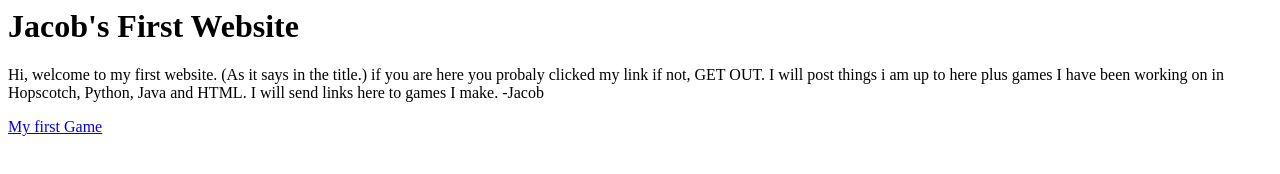
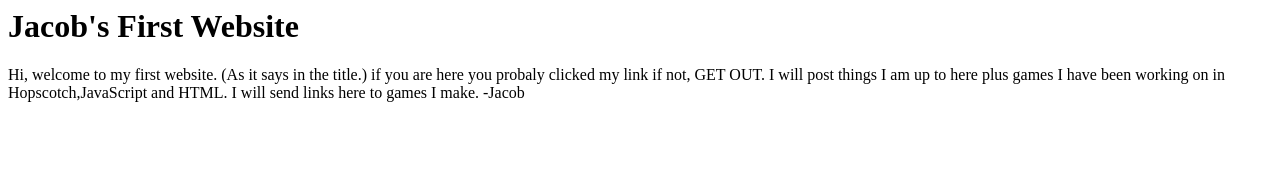
Before and after one commit to Miner-J/Miner-J.github.io, a plain HTML site: page index.html in a window 1280 px wide. Drawn offline with Linux system fonts and the light colour scheme.

Commit message:
Update index.html

```diff
--- a/index.html
+++ b/index.html
@@ -2,10 +2,8 @@
     <h1>Jacob's First Website</h1>
     <p>Hi, welcome to my first website. (As it says in the title.)
         if you are here you probaly clicked my link if not, GET OUT.
-        I will post things i am up to here plus games I have been working on in
-        Hopscotch, Python, Java and HTML. I will send links here to games I make.
+        I will post things I am up to here plus games I have been working on in
+        Hopscotch,JavaScript and HTML. I will send links here to games I make.
         -Jacob
     </p>
-    <p> </p>
-    <a href='file:///Users/jkpark/Website2.html'>My first Game</a>
 </html>
```
